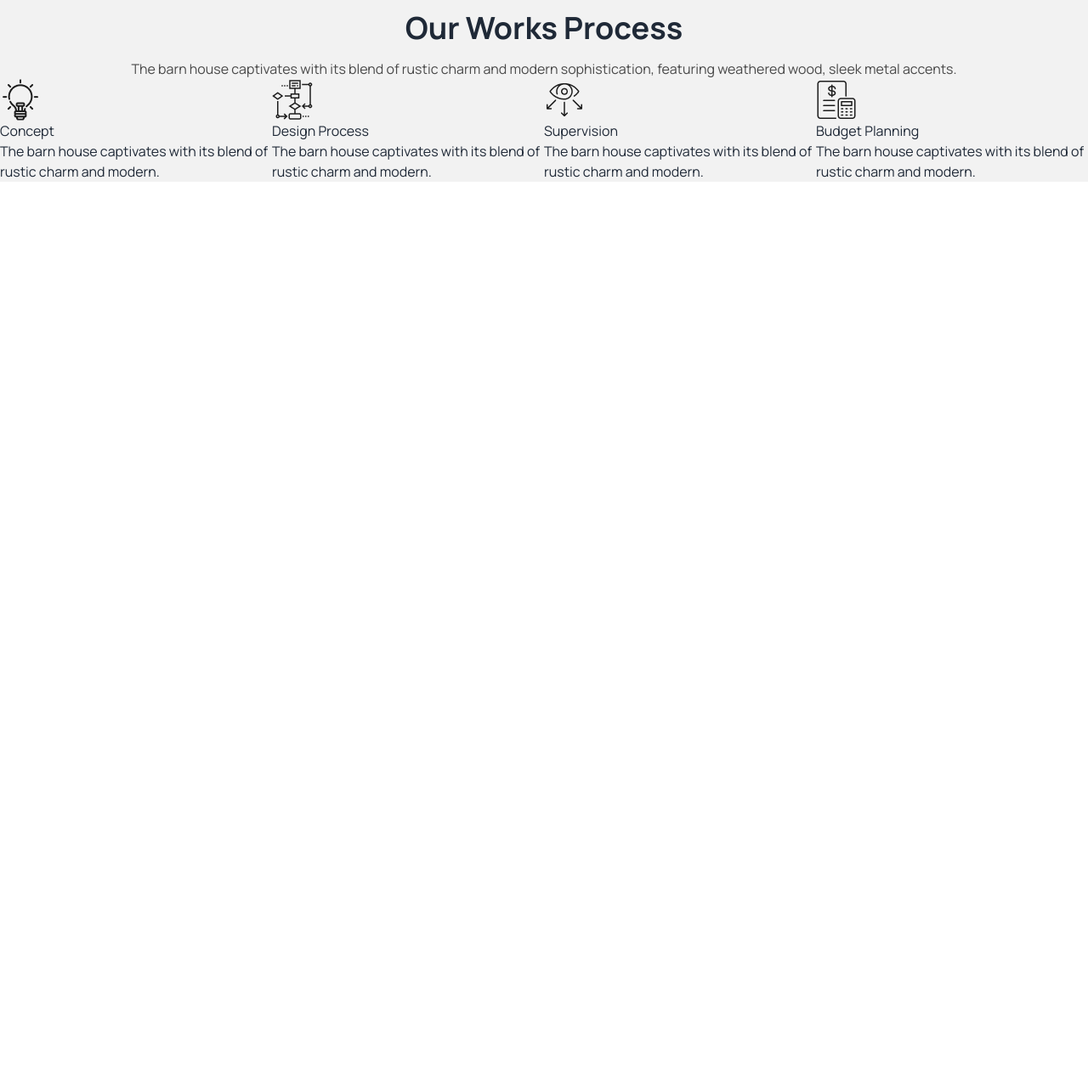
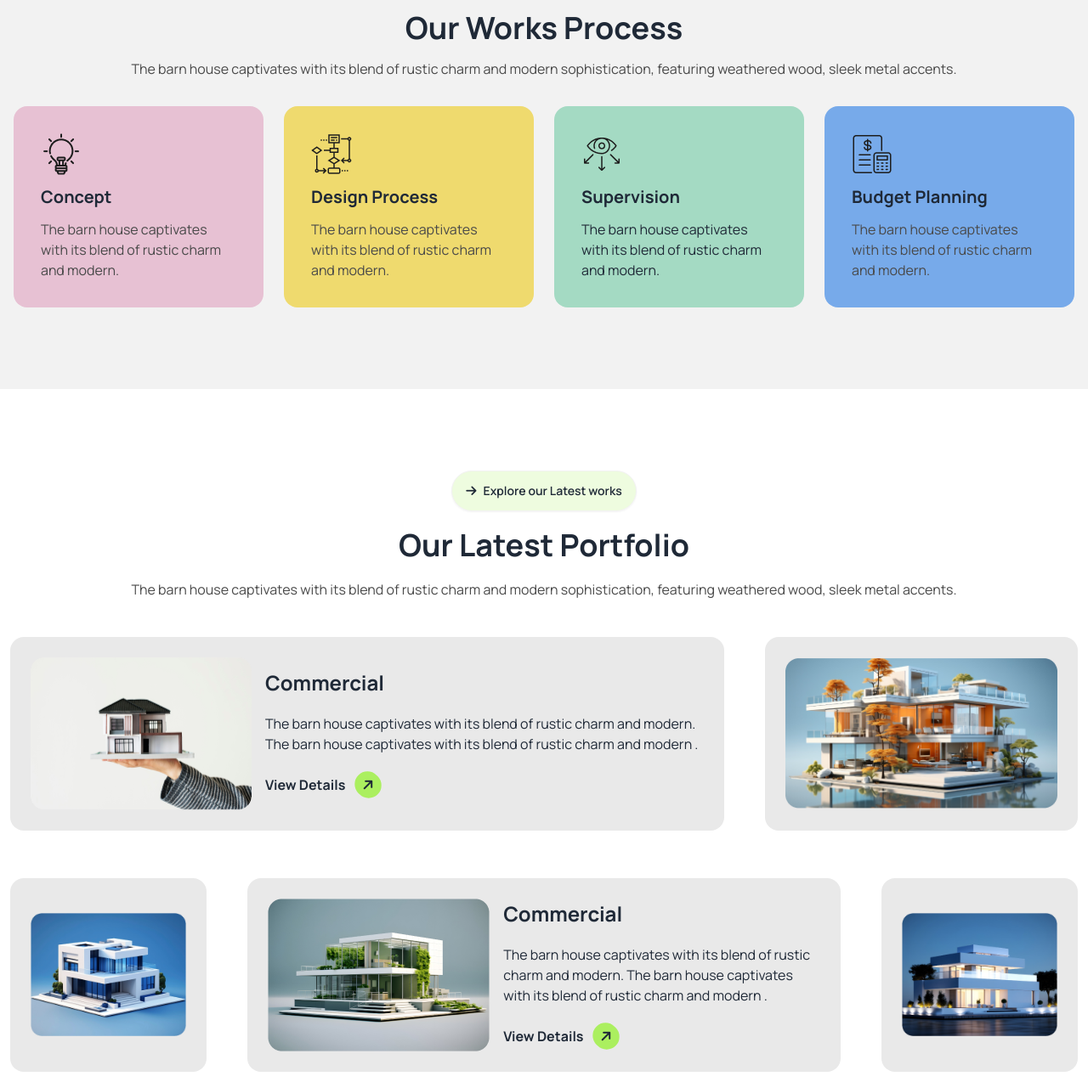
Before and after one commit to saidulislam-official/rinterio-project, a plain HTML site: page index.html in a window 1280 px wide. Shown: the part 1985-3259 px from the top of the page at 85% size. Before the commit the page ends 2199 px from the top, so only its background shows below. Drawn offline with nearby package versions, Linux system fonts and the light colour scheme.

Commit message:
added portfolio section

```diff
--- a/index.html
+++ b/index.html
@@ -188,7 +188,7 @@
                 </div>
                  <!-- about section part  -->
                   <!-- how we works -->
-                <div class="container mx-auto mt-24">
+                <div class="container mx-auto mt-24 pb-24">
                     <!-- text part -->
                     <div class="text-center space-y-4">
                         <button class="btn bg-white rounded-full py-1"><i class="fa-solid fa-arrow-right"></i>How we works</button>
@@ -196,30 +196,95 @@
                         <p class="text-nav-text-color-1">The barn house captivates with its blend of rustic charm and modern sophistication, featuring weathered wood, sleek metal accents.</p>
                     </div>
                     <!-- card part -->
-                     <div class="flex felx-col lg:flex-row justify-between">
-                        <div>
+                     <div class="flex flex-col mx-4 lg:flex-row justify-between gap-6 mt-8">
+                        <div class="p-8 bg-[#E7C1D3] rounded-2xl space-y-3">
                             <img src="./assets/concept.png" alt="">
-                            <h3>Concept</h3>
+                            <h3 class="text-xl font-bold">Concept</h3>
+                            <p class="text-nav-text-color-1">The barn house captivates with its blend of rustic charm and modern.</p>
+                        </div>
+                        <div class="p-8 bg-[#EFDA6E] rounded-2xl space-y-3">
+                            <img src="./assets/flow-chart.png" alt="">
+                            <h3 class="text-xl font-bold">Design Process</h3>
+                            <p class="text-nav-text-color-1">The barn house captivates with its blend of rustic charm and modern.</p>
+                        </div>
+                        <div class="p-8 bg-[#A4DAC3] rounded-2xl space-y-3">
+                            <img src="./assets/vision.png" alt="">
+                            <h3 class="text-xl font-bold">Supervision</h3>
                             <p>The barn house captivates with its blend of rustic charm and modern.</p>
                         </div>
-                        <div>
-                            <img src="./assets/flow-chart.png" alt="">
-                            <h3>Design Process</h3>
-                            <p>The barn house captivates with its blend of rustic charm and modern.</p>
-                        </div>
-                        <div>
-                            <img src="./assets/vision.png" alt="">
-                            <h3>Supervision</h3>
-                            <p>The barn house captivates with its blend of rustic charm and modern.</p>
-                        </div>
-                        <div>
+                        <div class="p-8 bg-[#77AAEA] rounded-2xl space-y-3">
                             <img src="./assets/budget-planning.png" alt="">
-                            <h3>Budget Planning</h3>
-                            <p>The barn house captivates with its blend of rustic charm and modern.</p>
+                            <h3 class="text-xl font-bold">Budget Planning</h3>
+                            <p class="text-nav-text-color-1">The barn house captivates with its blend of rustic charm and modern.</p>
                         </div>
                      </div>
                 </div>
              </section>
+            <!-- portfolio section -->
+             <section class="mt-24">
+                <div class="container mx-auto">
+                    <!-- text part -->
+                    <div class="text-center space-y-5">
+                            <button class="btn bg-[#ABEF5F33] rounded-full py-1"><i class="fa-solid fa-arrow-right"></i>Explore our Latest works</button>
+                            <h1 class="text-3xl font-bold lg:text-4xl">Our Latest Portfolio</h1>
+                            <p class="text-nav-text-color-1">The barn house captivates with its blend of rustic charm and modern sophistication, featuring weathered wood, sleek metal accents.
+                            </p>
+                    </div>
+                <!-- card part -->
+                 <!-- card part 1 -->
+                    <div class="flex flex-col lg:flex-row justify-center gap-6 mt-8">
+                        <div class="flex flex-col lg:flex-row items-center bg-[#E9E9E9] m-3 p-6 rounded-2xl   lg:w-2/3 gap-4">
+                            <!-- image part -->
+                            <img src="./assets/img1.png" alt="">
+                            <!-- text part -->
+                             <div class="space-y-5">
+                                <h1 class="font-bold text-2xl">Commercial</h1>
+                                <p>The barn house captivates with its blend of rustic charm and modern. The barn house captivates with its blend of rustic charm and modern .</p>
+                                <button class="font-bold ">
+                                    View Details
+                                    <i class="fa-solid fa-arrow-right -rotate-45 bg-primary-icon-color  p-2  rounded-full ml-2"></i>
+                                </button>
+                             </div>
+                        </div>
+                        <div class="flex items-center m-3 bg-[#E9E9E9]  p-6 rounded-2xl    ">
+                            <!-- image part -->
+                            <div>
+                                <img src="./assets/img2.png" alt="">
+                            </div>
+                        </div>
+                    </div>
+                    <!-- card part 2 -->
+                    <div class="flex flex-col lg:flex-row justify-center gap-6 mt-8">
+                        <div class="flex items-center m-3 bg-[#E9E9E9]  p-6 rounded-2xl    ">
+                            <!-- image part -->
+                            <div>
+                                <img src="./assets/img3.png" alt="">
+                            </div>
+                        </div>
+
+                        <div class="flex flex-col lg:flex-row items-center bg-[#E9E9E9] m-3 p-6 rounded-2xl   lg:w-2/3 gap-4">
+                            <!-- image part -->
+                            <img src="./assets/img4.png" alt="">
+                            <!-- text part -->
+                             <div class="space-y-5">
+                                <h1 class="font-bold text-2xl">Commercial</h1>
+                                <p>The barn house captivates with its blend of rustic charm and modern. The barn house captivates with its blend of rustic charm and modern .</p>
+                                <button class="font-bold ">
+                                    View Details
+                                    <i class="fa-solid fa-arrow-right -rotate-45 bg-primary-icon-color  p-2  rounded-full ml-2"></i>
+                                </button>
+                             </div>
+                        </div>
+                        <div class="flex items-center m-3 bg-[#E9E9E9]  p-6 rounded-2xl    ">
+                            <!-- image part -->
+                            <div>
+                                <img src="./assets/img5.png" alt="">
+                            </div>
+                        </div>
+                    </div>
+                </div>
+             </section>
+             <!-- news section  -->
          </main>
         <!-- main section end -->
         <!-- footer section start -->
```
